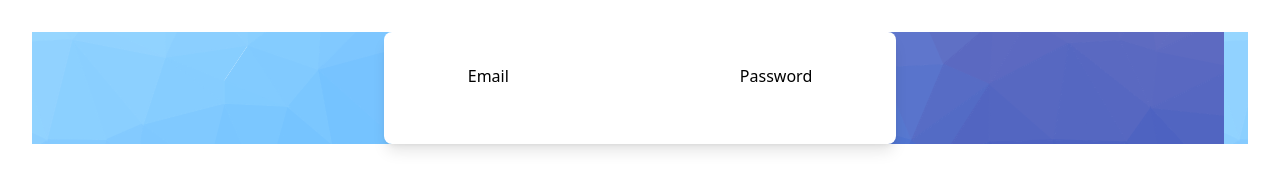
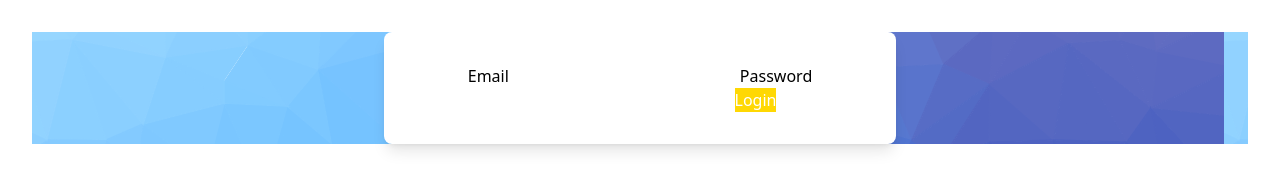
Before and after one commit to KMichaylov/Uchat, a React (Vite) app in the folder frontend/: page / in a window 1280 px wide. Shown: the top 178 px of the page. Built offline with nearby package versions, Linux system fonts and the light colour scheme; a web font is replaced by a local one.

Commit message:
Add safelist to tailwind.config

```diff
--- a/frontend/tailwind.config.js
+++ b/frontend/tailwind.config.js
@@ -20,4 +20,6 @@ export default {
     },
   },
   plugins: [],
+  // forces to include the color
+  safelist: ["bg-warning-color"],
 };
```
